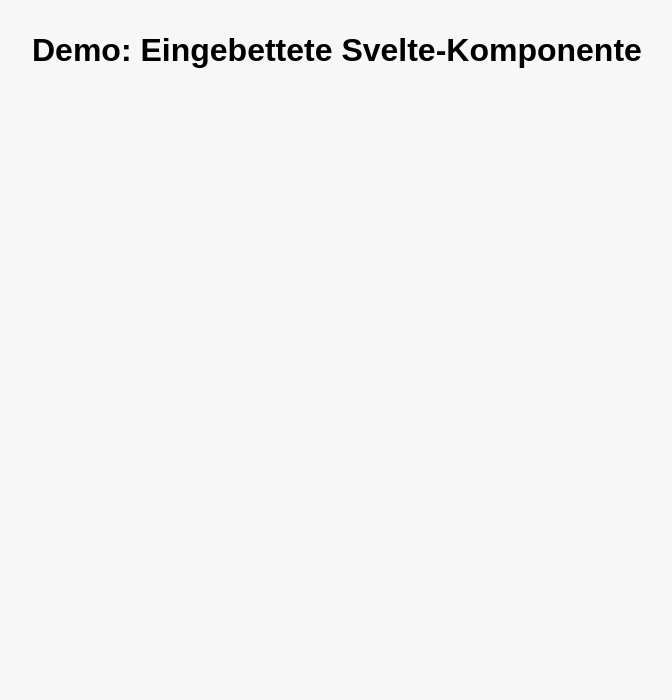
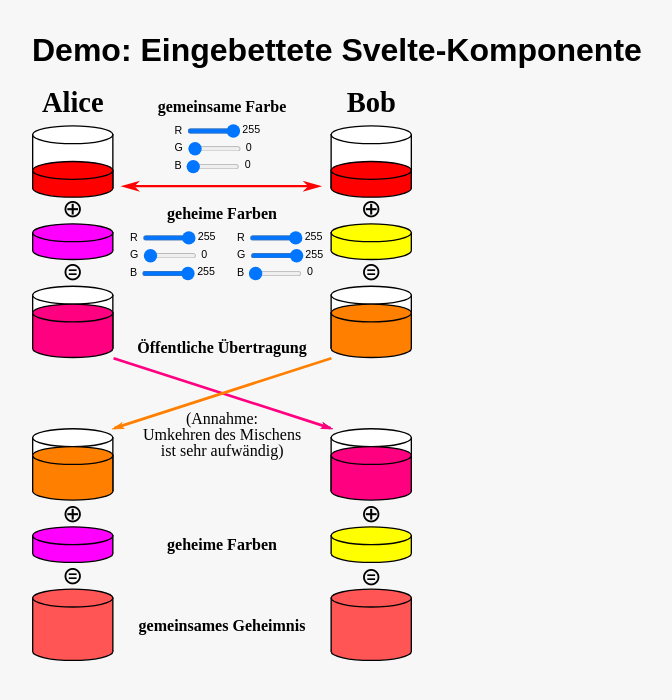
Before and after one commit to Xantraphax/deffiehellmanfarbe, a plain HTML site: page index.html in a window 1280 px wide. Shown: the whole page, without its empty margins (0-672 px from the left). Drawn offline with Linux system fonts and the light colour scheme.

Commit message:
Update index.html

```diff
--- a/index.html
+++ b/index.html
@@ -18,6 +18,6 @@
   <diffie-hellman-colors></diffie-hellman-colors>
 
   <!-- Dein kompiliertes Bundle -->
-  <script charset="UTF-8" src="scripts.js"></script>
+  <script charset="UTF-8" src="color.js"></script>
 </body>
 </html>
```
